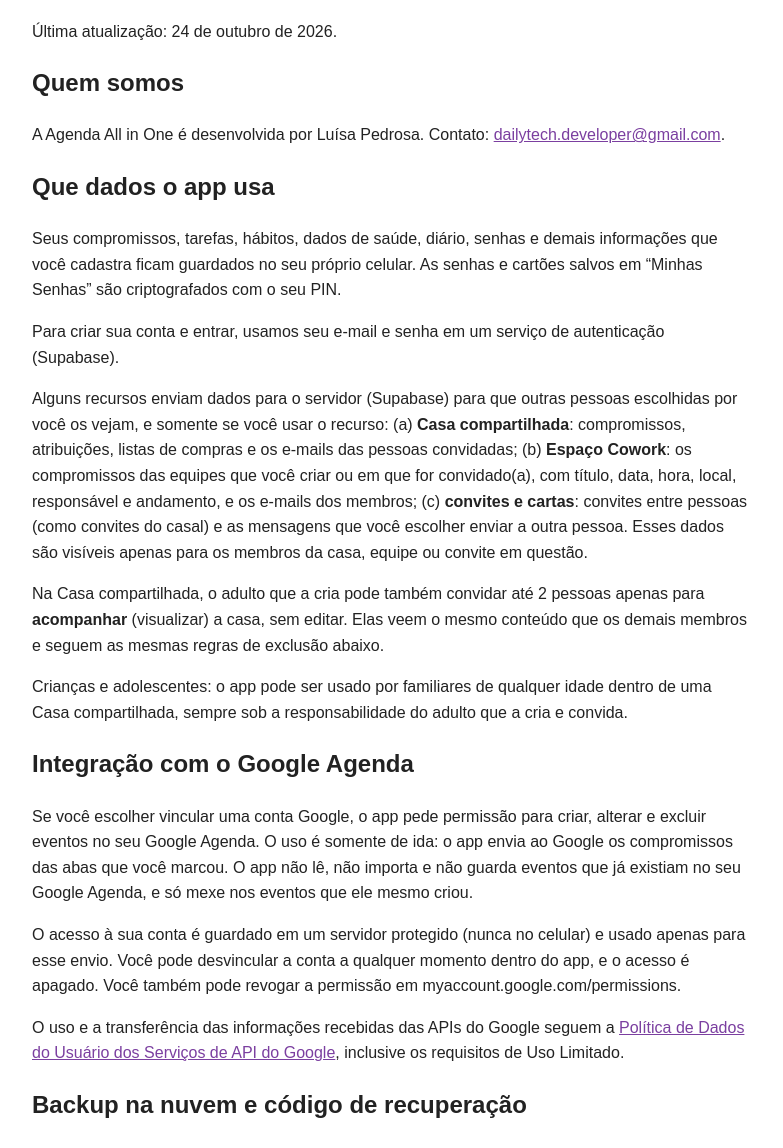
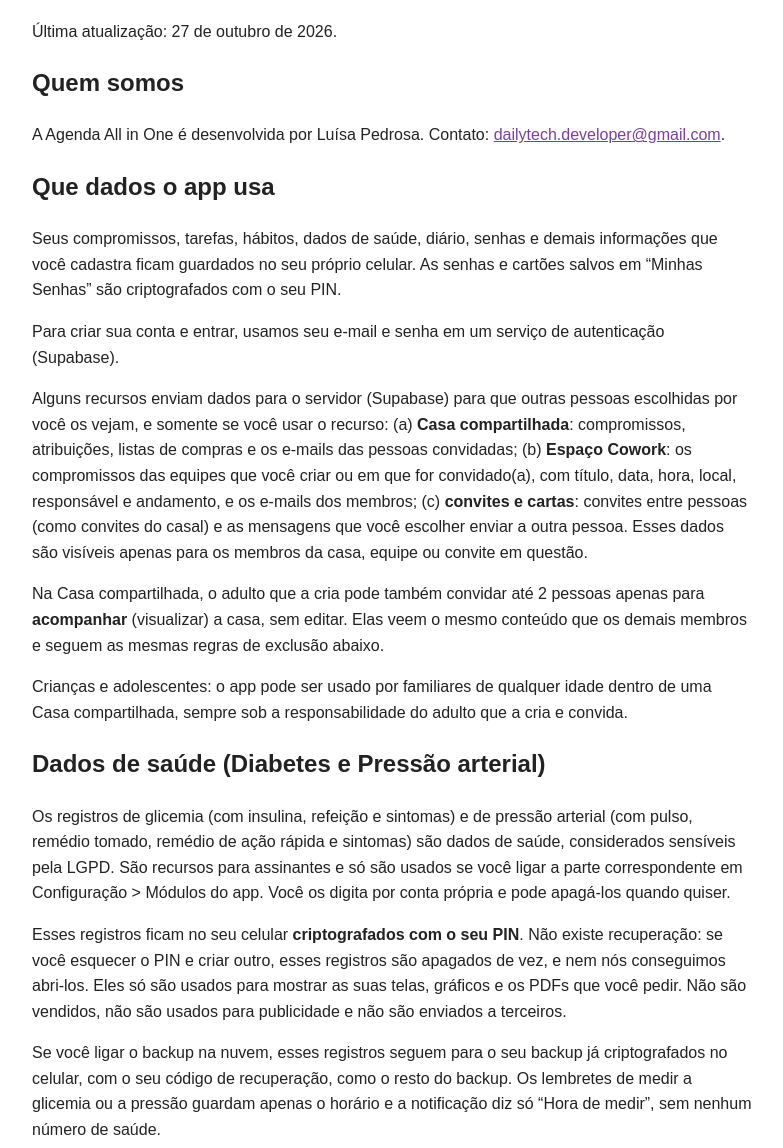
Before and after one commit to luisapedrosa/Agenda-All-in-One-2, a plain HTML site: page privacidade.html in a window 1280 px wide. Shown: the part 143-1291 px from the top of the page, without its empty margins (248-1031 px from the left). Drawn offline with Linux system fonts and the light colour scheme.

Commit message:
Add files via upload

```diff
--- a/privacidade.html
+++ b/privacidade.html
@@ -1,6 +1,6 @@
 <!doctype html><html lang="pt-BR"><head><title>Política de Privacidade - Agenda All in One</title><meta charset="utf-8"><meta name="viewport" content="width=device-width,initial-scale=1"><style>body{font-family:Arial,sans-serif;max-width:720px;margin:32px auto;padding:0 16px;line-height:1.6;color:#222}h1{color:#7b3fa0}a{color:#7b3fa0}nav a{margin-right:14px}</style></head><body><nav><a href="index.html">Início</a><a href="privacidade.html">Política de Privacidade</a><a href="termos.html">Termos de Serviço</a><a href="excluir-conta.html">Excluir conta</a></nav><hr>
 <h1>Política de Privacidade</h1>
-<p>Última atualização: 24 de outubro de 2026.</p>
+<p>Última atualização: 27 de outubro de 2026.</p>
 <h2>Quem somos</h2>
 <p>A Agenda All in One é desenvolvida por Luísa Pedrosa. Contato: <a href="mailto:dailytech.developer@gmail.com">dailytech.developer@gmail.com</a>.</p>
 <h2>Que dados o app usa</h2>
@@ -9,6 +9,11 @@
 <p>Alguns recursos enviam dados para o servidor (Supabase) para que outras pessoas escolhidas por você os vejam, e somente se você usar o recurso: (a) <b>Casa compartilhada</b>: compromissos, atribuições, listas de compras e os e-mails das pessoas convidadas; (b) <b>Espaço Cowork</b>: os compromissos das equipes que você criar ou em que for convidado(a), com título, data, hora, local, responsável e andamento, e os e-mails dos membros; (c) <b>convites e cartas</b>: convites entre pessoas (como convites do casal) e as mensagens que você escolher enviar a outra pessoa. Esses dados são visíveis apenas para os membros da casa, equipe ou convite em questão.</p>
 <p>Na Casa compartilhada, o adulto que a cria pode também convidar até 2 pessoas apenas para <b>acompanhar</b> (visualizar) a casa, sem editar. Elas veem o mesmo conteúdo que os demais membros e seguem as mesmas regras de exclusão abaixo.</p>
 <p>Crianças e adolescentes: o app pode ser usado por familiares de qualquer idade dentro de uma Casa compartilhada, sempre sob a responsabilidade do adulto que a cria e convida.</p>
+<h2>Dados de saúde (Diabetes e Pressão arterial)</h2>
+<p>Os registros de glicemia (com insulina, refeição e sintomas) e de pressão arterial (com pulso, remédio tomado, remédio de ação rápida e sintomas) são dados de saúde, considerados sensíveis pela LGPD. São recursos para assinantes e só são usados se você ligar a parte correspondente em Configuração &gt; Módulos do app. Você os digita por conta própria e pode apagá-los quando quiser.</p>
+<p>Esses registros ficam no seu celular <b>criptografados com o seu PIN</b>. Não existe recuperação: se você esquecer o PIN e criar outro, esses registros são apagados de vez, e nem nós conseguimos abri-los. Eles só são usados para mostrar as suas telas, gráficos e os PDFs que você pedir. Não são vendidos, não são usados para publicidade e não são enviados a terceiros.</p>
+<p>Se você ligar o backup na nuvem, esses registros seguem para o seu backup já criptografados no celular, com o seu código de recuperação, como o resto do backup. Os lembretes de medir a glicemia ou a pressão guardam apenas o horário e a notificação diz só &ldquo;Hora de medir&rdquo;, sem nenhum número de saúde.</p>
+<p><b>Atenção aos PDFs:</b> o relatório em PDF que você gera sai da criptografia. Quem tiver o arquivo consegue lê-lo; compartilhe apenas com quem você quiser, como o seu médico. O app pede para você confirmar isso antes de gerar.</p>
 <h2>Integração com o Google Agenda</h2>
 <p>Se você escolher vincular uma conta Google, o app pede permissão para criar, alterar e excluir eventos no seu Google Agenda. O uso é somente de ida: o app envia ao Google os compromissos das abas que você marcou. O app não lê, não importa e não guarda eventos que já existiam no seu Google Agenda, e só mexe nos eventos que ele mesmo criou.</p>
 <p>O acesso à sua conta é guardado em um servidor protegido (nunca no celular) e usado apenas para esse envio. Você pode desvincular a conta a qualquer momento dentro do app, e o acesso é apagado. Você também pode revogar a permissão em myaccount.google.com/permissions.</p>
```
Also changed, not shown: excluir-conta.html (+3 -1 lines), termos.html (+2 -1 lines).
